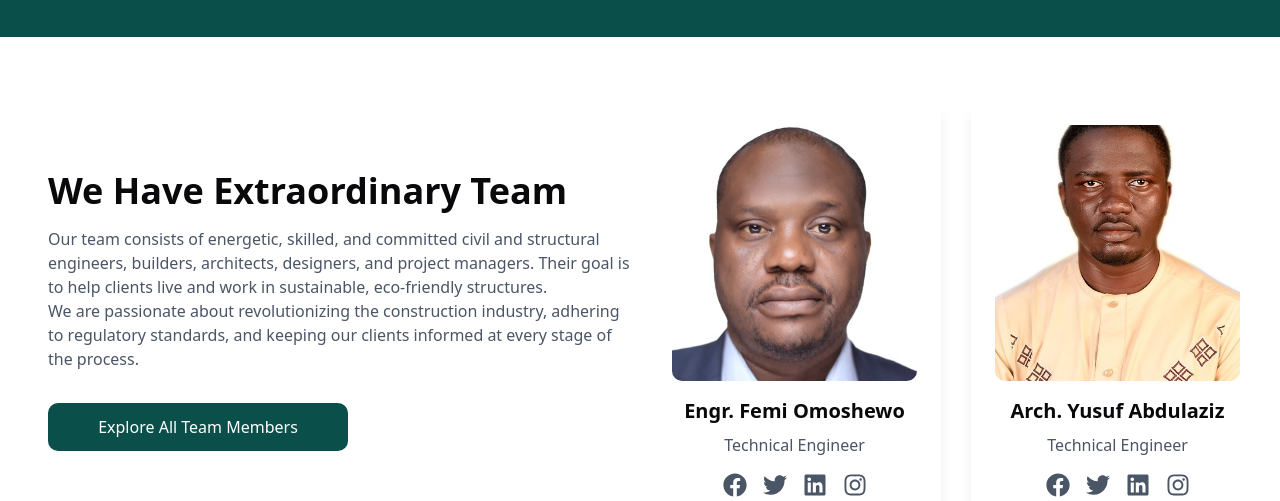
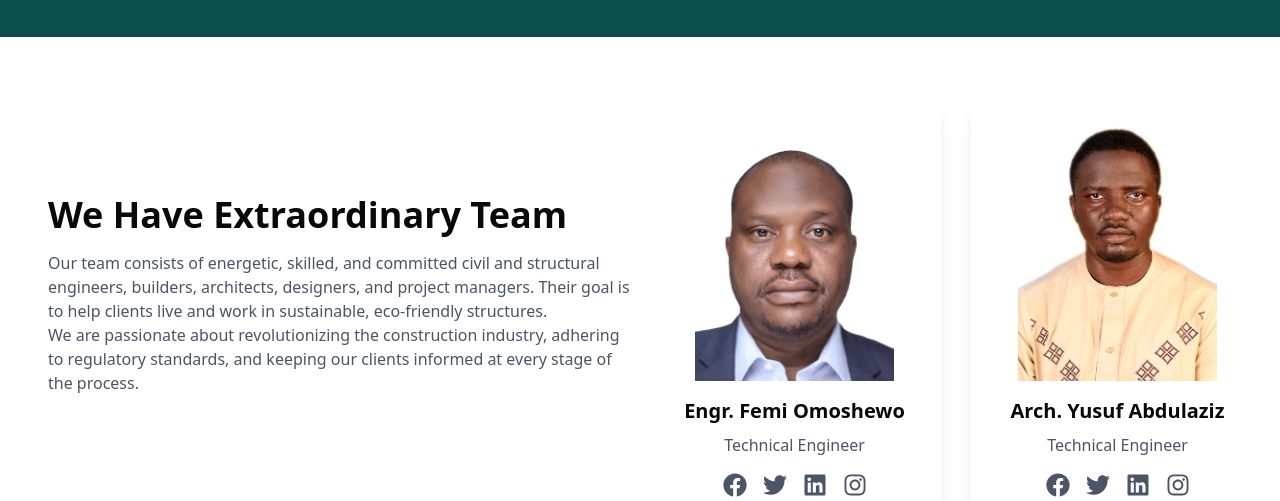
Before and after one commit to shamzconsult/crown-construction, a Next.js app: page /Home in a window 1280 px wide. Shown: the part 3900-4401 px from the top of the page. Built offline with nearby package versions, Linux system fonts and the light colour scheme.

Commit message:
Chore: Team section setup

```diff
--- a/src/app/Home/_components/TeamSection.tsx
+++ b/src/app/Home/_components/TeamSection.tsx
@@ -25,9 +25,7 @@ function TeamSection() {
               adhering to regulatory standards, and keeping our clients informed
               at every stage of the process.
             </p>
-            <button className="bg-teal-900 text-white px-6 py-3 rounded-lg hover:bg-teal-800 transition max-w-[300px]">
-                Explore All Team Members
-            </button>
+
           </div>
 
           {/* Right Side: Swiper Slider */}
@@ -51,12 +49,13 @@ function TeamSection() {
                   <div className="relative h-64 w-full mb-4">
                     <Image
                       src="/image/PHOTO-2024-12-12-14-29-49.jpg"
-                      alt="Richard Abraham"
+                      alt="Dr. Raji Nasir-Mustapha"
                       layout="fill"
-                      objectFit="cover"
+                      objectFit="contain"
                       className="rounded-lg"
                     />
                   </div>
+
                   <h3 className="text-xl font-bold mb-2">Dr. Raji Nasir-Mustapha</h3>
                   <p className="text-gray-600 mb-4">Founder & CEO</p>
                   <div className="flex justify-center space-x-4">
@@ -82,9 +81,9 @@ function TeamSection() {
                   <div className="relative h-64 w-full mb-4">
                     <Image
                       src="/image/PHOTO-2025-03-12-11-09-27 (1).jpg"
-                      alt="Lucas Andrew"
+                      alt="Engr. Femi Omoshewo"
                       layout="fill"
-                      objectFit="cover"
+                      objectFit="contain"
                       className="rounded-lg"
                     />
                   </div>
@@ -113,9 +112,9 @@ function TeamSection() {
                   <div className="relative h-64 w-full mb-4">
                     <Image
                       src="/image/PHOTO-2025-03-12-11-09-27.jpg"
-                      alt="Lucas Andrew"
+                      alt="Arch. Yusuf Abdulaziz"
                       layout="fill"
-                      objectFit="cover"
+                      objectFit="contain"
                       className="rounded-lg "
                     />
                   </div>
@@ -144,9 +143,9 @@ function TeamSection() {
                   <div className="relative h-64 w-full mb-4">
                     <Image
                       src="/image/PHOTO-2025-03-12-11-09-59.jpg"
-                      alt="Lucas Andrew"
+                      alt="Builder Murital Salawu"
                       layout="fill"
-                      objectFit="cover"
+                      objectFit="contain"
                       className="rounded-lg "
                     />
                   </div>
```
